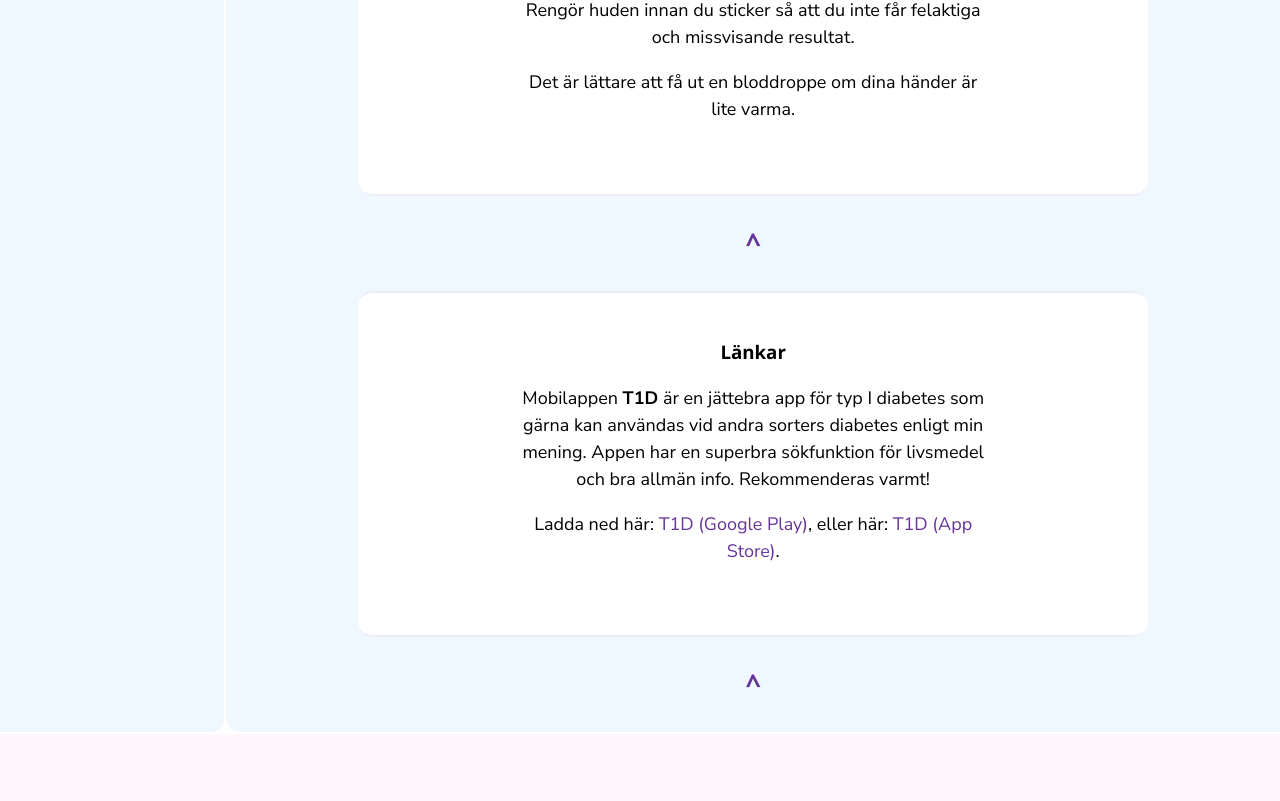
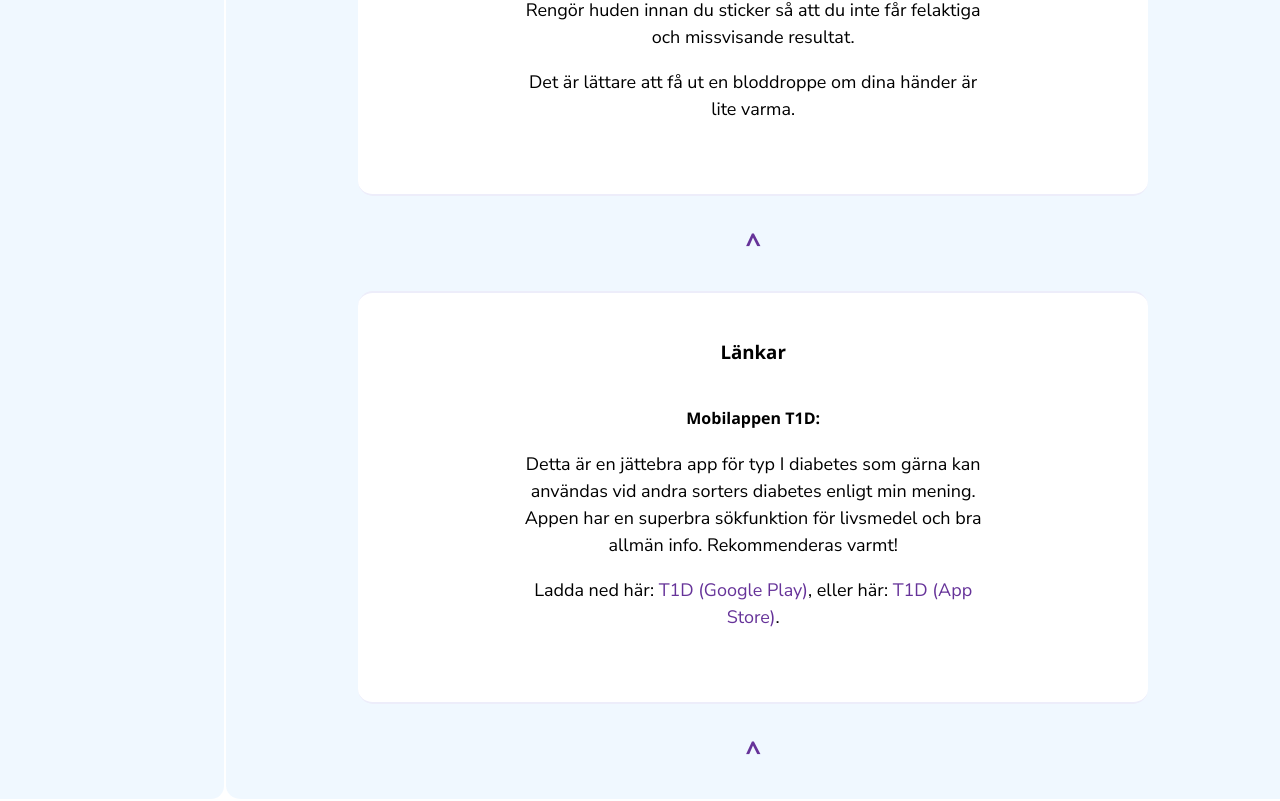
Before and after one commit to Ayngie/natural-guide-to-gestational-diabetes, a React (Vite) app: page /natural-guide-to-gestational-diabetes/life in a window 1280 px wide. Shown: the part 3391-4192 px from the top of the page. Before the commit the page ends 4125 px from the top, so only its background shows below. Built offline with nearby package versions, Linux system fonts and the light colour scheme.

Commit message:
✨ feat: added h4

```diff
--- a/src/components/pages/LifeAdvice.tsx
+++ b/src/components/pages/LifeAdvice.tsx
@@ -64,7 +64,8 @@ export const LifeAdvice = () => {
           <StyledArticle id="links">
           <h3>Länkar</h3>
           <ParagraphWrapper>
-            <Paragraph>Mobilappen <BoldText>T1D</BoldText> är en jättebra app för typ I diabetes som gärna kan användas vid andra sorters diabetes enligt min mening. Appen har en superbra sökfunktion för livsmedel och bra allmän info. Rekommenderas varmt!</Paragraph>
+            <h4>Mobilappen T1D:</h4>
+            <Paragraph>Detta är en jättebra app för typ I diabetes som gärna kan användas vid andra sorters diabetes enligt min mening. Appen har en superbra sökfunktion för livsmedel och bra allmän info. Rekommenderas varmt!</Paragraph>
             <Paragraph>Ladda ned här:
               <TextLink href="https://play.google.com/store/apps/details?id=se.tad1.t1d&hl=en_US" target="_blank"> T1D (Google Play)</TextLink>, eller här:
               <TextLink href="https://apps.apple.com/se/app/t1d/id1532900106" target="_blank"> T1D (App Store)</TextLink>.
```
